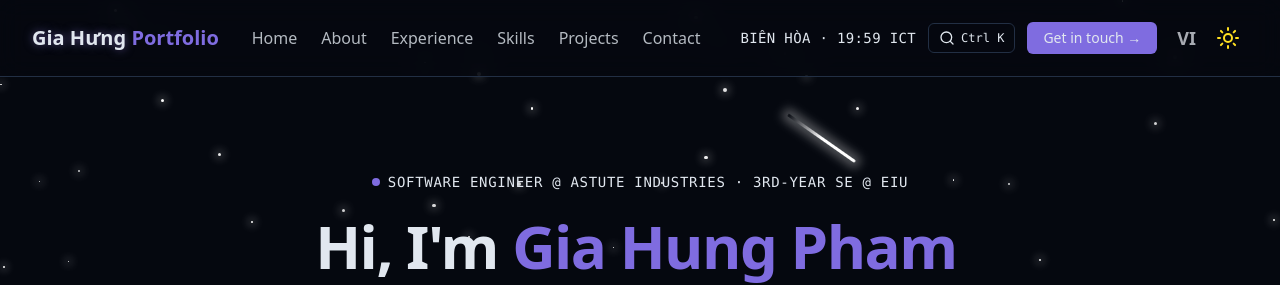
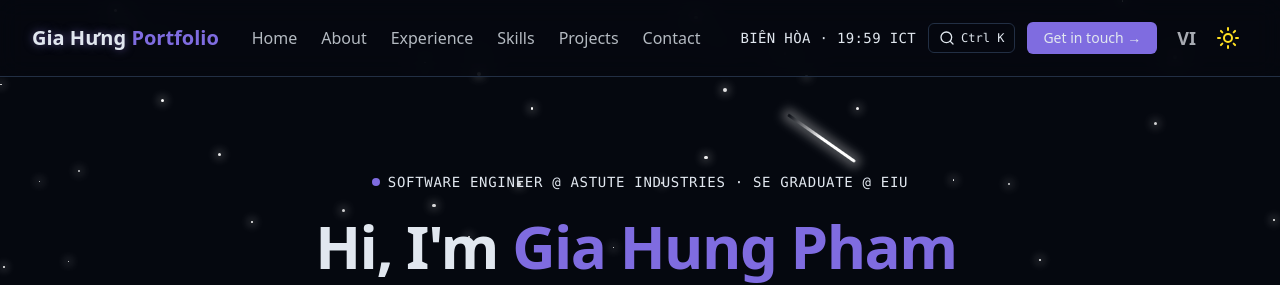
Before and after one commit to Hung1510/Portfolio, a React (Vite) app: page / in a window 1280 px wide. Shown: the top 285 px of the page. Built offline with nearby package versions, Linux system fonts and the light colour scheme; the HTML template or start-up script is replaced by a standard one.

Commit message:
update herosection

```diff
--- a/src/components/HeroSection.tsx
+++ b/src/components/HeroSection.tsx
@@ -23,8 +23,8 @@ export const HeroSection = () => {
             </span>
             <span className="font-mono text-xs md:text-sm uppercase tracking-wider text-muted-foreground">
               {lang({
-                en: "Software Engineer @ Astute Industries · 3rd-year SE @ EIU",
-                vi: "Kỹ sư phần mềm @ Astute Industries · Sinh viên năm 3 @ EIU",
+                en: "Software Engineer @ Astute Industries · SE Graduate @ EIU",
+                vi: "Kỹ sư phần mềm @ Astute Industries · Tốt nghiệp KTPM @ EIU",
               })}
             </span>
           </div>
```
